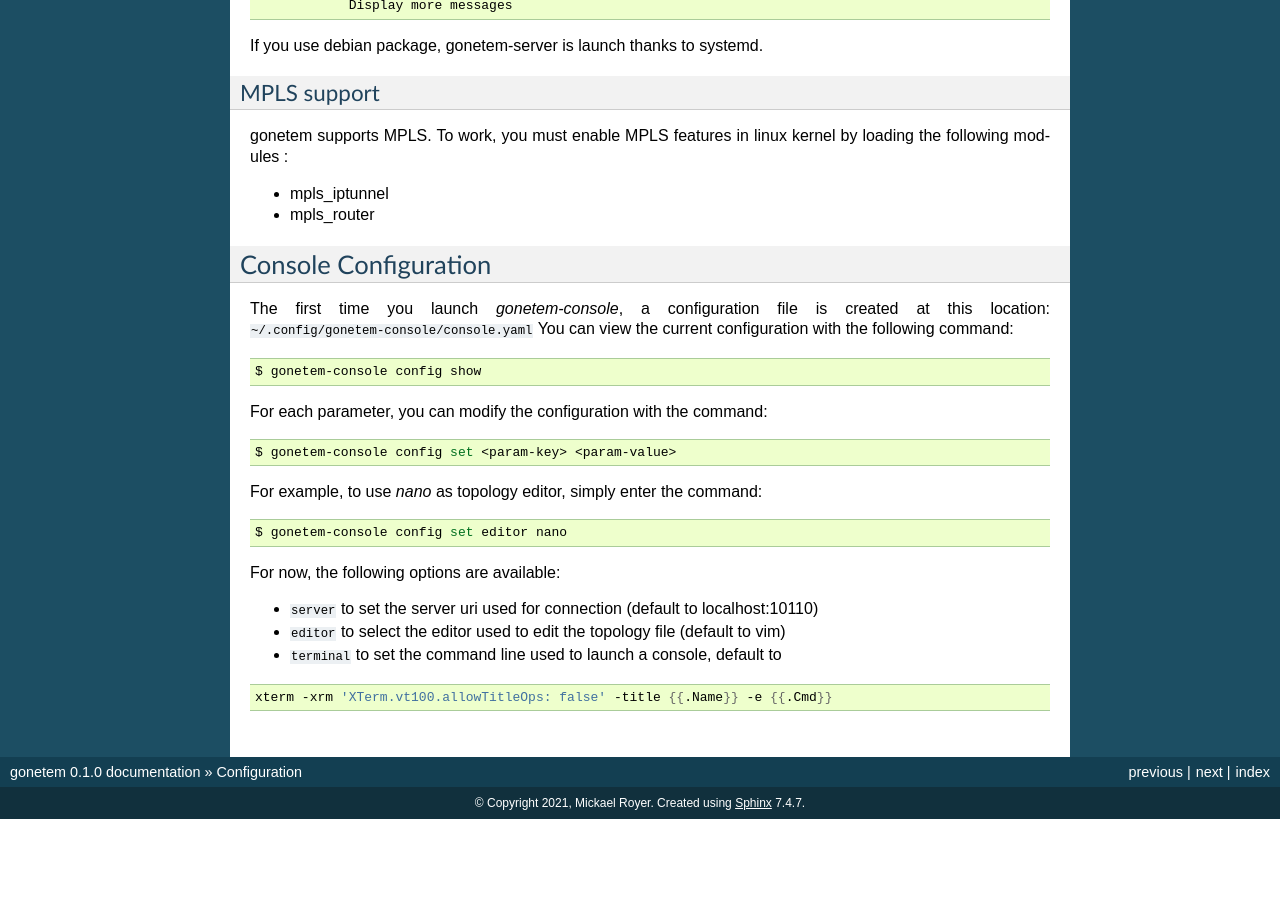
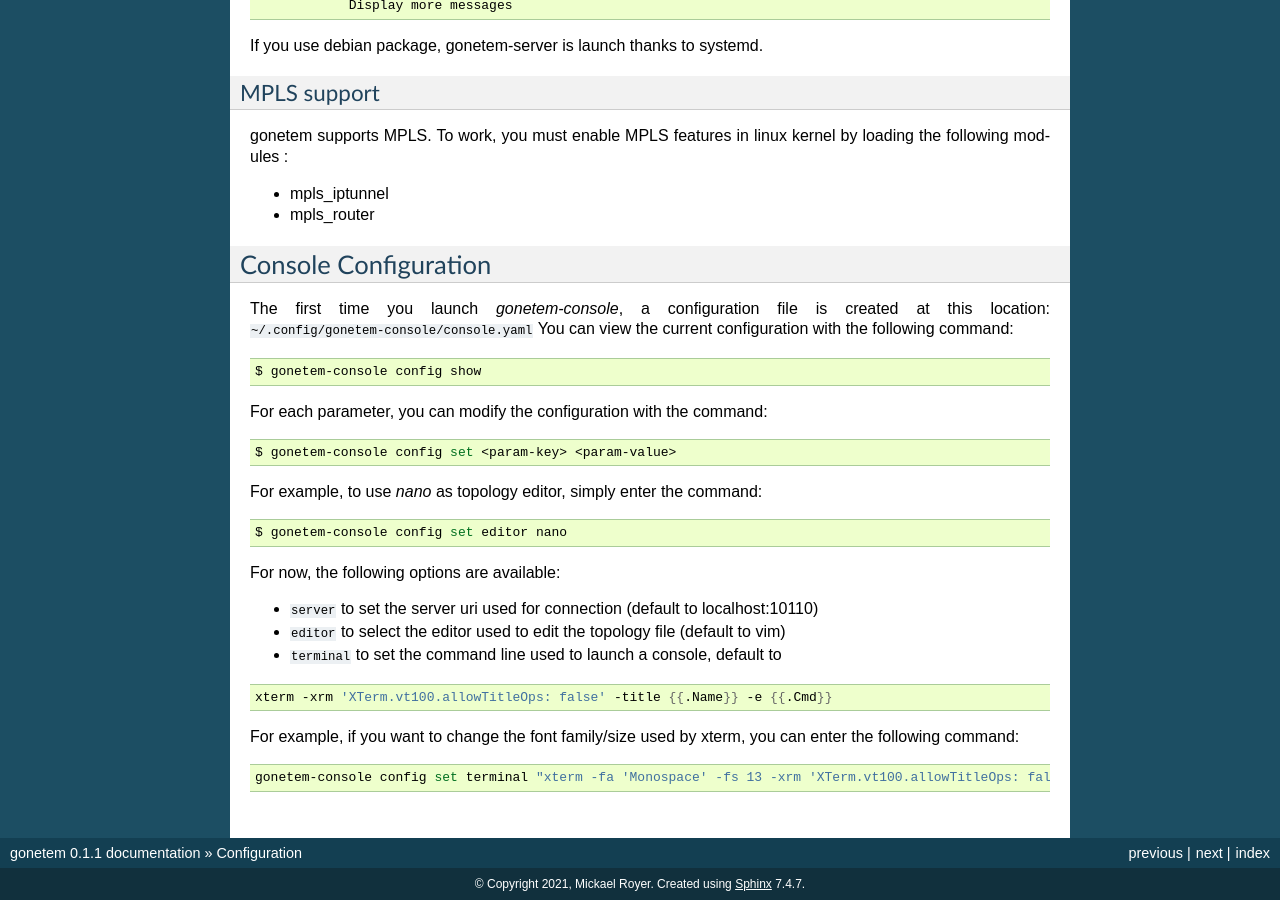
Before and after one commit to mroy31/gonetem, a Sphinx documentation site: the page built from docs/source/configuration.rst, in a window 1280 px wide and 900 px high, scrolled down 864 px. Built offline with Sphinx 7.4.7, drawn with Linux system fonts in a browser that asks for light colours; before the commit the page ends 1683 px from its top, so only the background shows below that; some of the changed text lies outside the part shown.

```diff
--- a/docs/source/conf.py
+++ b/docs/source/conf.py
@@ -24,9 +24,9 @@ copyright = "2021, Mickael Royer"
 author = "Mickael Royer"
 
 # The short X.Y version
-version = '0.1.0'
+version = '0.1.1'
 # The full version, including alpha/beta/rc tags
-release = '0.1.0'
+release = '0.1.1'
 
 
 # -- General configuration ---------------------------------------------------
--- a/docs/source/configuration.rst
+++ b/docs/source/configuration.rst
@@ -102,3 +102,9 @@ For now, the following options are available:
 .. code-block:: bash
 
     xterm -xrm 'XTerm.vt100.allowTitleOps: false' -title {{.Name}} -e {{.Cmd}}
+
+For example, if you want to change the font family/size used by xterm, you can enter the following command:
+
+.. code-block:: bash
+
+    gonetem-console config set terminal "xterm -fa 'Monospace' -fs 13 -xrm 'XTerm.vt100.allowTitleOps: false' -title {{.Name}} -e {{.Cmd}}"
```
Also changed, not shown: 4 other files.
